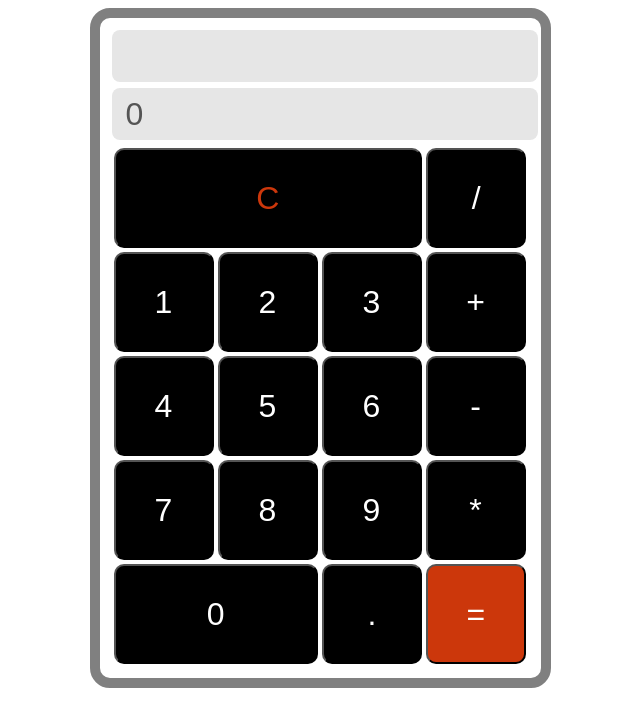
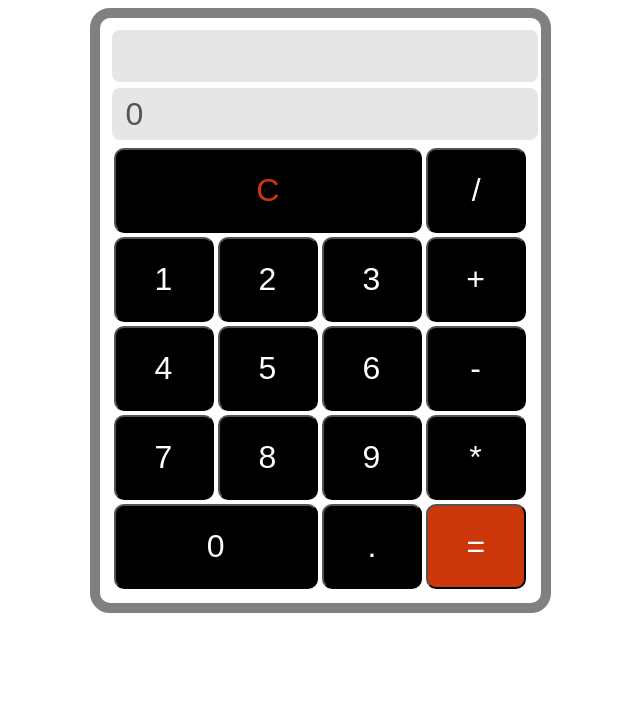
Before and after one commit to apena19/calculator, an Angular app: page / in a window 1280 px wide. Shown: the top 726 px of the page, without its empty margins (320-960 px from the left). Built offline with nearby package versions, Linux system fonts and the light colour scheme.

Commit message:
update css

```diff
--- a/src/app/app.component.css
+++ b/src/app/app.component.css
@@ -1,6 +1,6 @@
 .container input{
     color: #fff;
-    height: 100px;
+    height: 85px;
     width: 100px;
     border-radius: 10px;
     margin: 2px;
```
